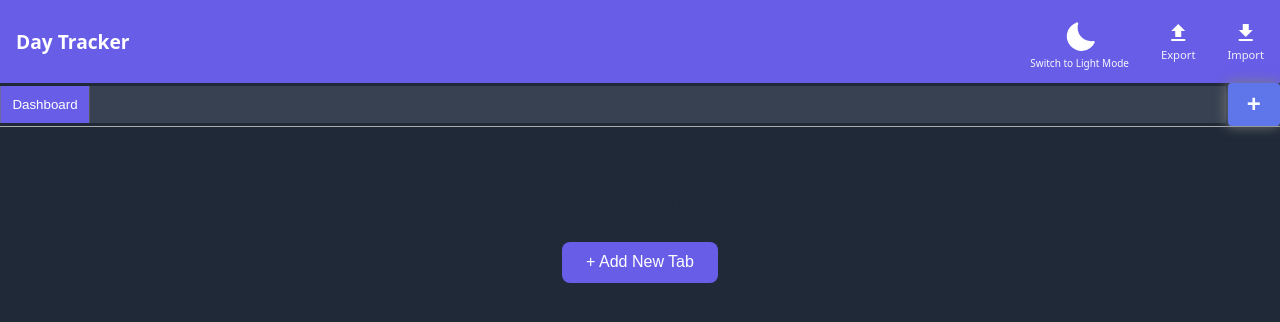
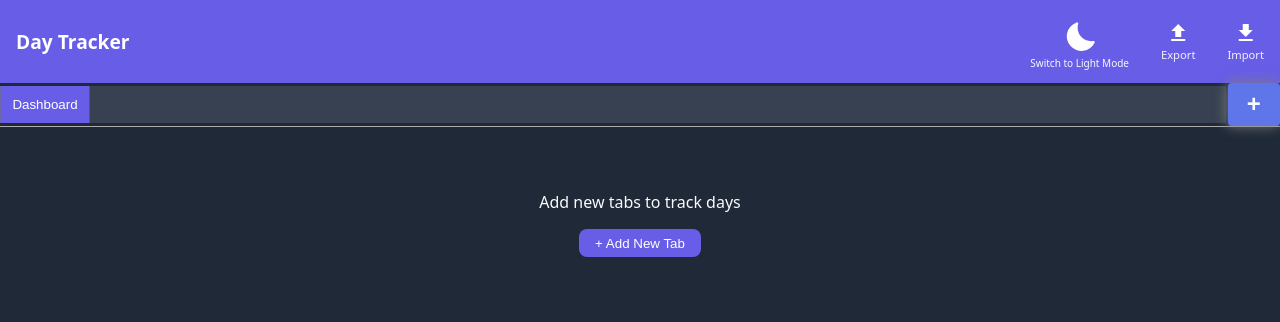
Before and after one commit to deepanshu-spec/Day-tracker, a plain HTML site: page index.html in a window 1280 px wide. Both pictures are taken after a click on the button "Toggle Theme". Drawn offline with nearby package versions, Linux system fonts and the light colour scheme.

Commit message:
v1.1 - Updated index.html for new UI

```diff
--- a/index.html
+++ b/index.html
@@ -552,6 +552,32 @@ if ("serviceWorker" in navigator) {
 </div>
 </div>  <div class="celebration-popup" id="celebrationPopup"></div>  <script>
 
+
+function updateDashboardMessageColors() {
+  const container = document.querySelector('#content > div');
+  if (!container) return;
+
+  const isDark = document.body.classList.contains('dark');
+  container.style.color = isDark ? 'var(--text-dark)' : 'var(--text-light)';
+
+  const btn = container.querySelector('button');
+  if (btn) {
+    btn.style.background = 'var(--primary)';
+    btn.style.color = 'white';
+    btn.style.border = 'none';
+    btn.style.padding = '0.4rem 1rem';
+    btn.style.borderRadius = '8px';
+    btn.style.cursor = 'pointer';
+  }
+}
+
+
+
+
+
+
+
+
 document.querySelectorAll('.dashboard-card').forEach((card, index) => {
   card.style.setProperty('--i', index);
 });
@@ -574,9 +600,14 @@ function saveTabs() {
 function toggleDarkMode() {
   document.body.classList.toggle('dark');
   const isDark = document.body.classList.contains('dark');
-  localStorage.setItem('darkMode', isDark);
+  localStorage.setItem('darkMode', isDark);  localStorage.setItem('darkMode', document.body.classList.contains('dark'));
+  updateDashboardMessageColors();
   updateThemeToggleLabel();
 }
+
+
+
+
 
 function updateThemeToggleLabel() {
   const label = document.getElementById('themeToggleLabel');
@@ -664,6 +695,16 @@ function checkCelebrations(data) {
     }
   });
 
+
+
+
+
+
+
+
+
+
+
   // Check entire tab completion
   const allComplete = data.weeks.every(w => w.every(d => d.checked));
   if (allComplete && !completedTabs[currentTab]) {
@@ -734,68 +775,36 @@ function renderDashboard() {
   const c = document.getElementById('content');
   c.innerHTML = '';
 
-  // Get all tab names except Dashboard
-  const tabNames = Object.keys(allTabs).filter(tab => tab !== 'Dashboard');
-
-  if (tabNames.length === 0) {
-    // Show message and a button to add new tab
-    const container = document.createElement('div');
-    container.style.textAlign = 'center';
-    container.style.marginTop = '3rem';
-    container.style.color = 'var(--text-light)';
-    if (document.body.classList.contains('dark')) {
-      container.style.color = 'var(--text-dark)';
-    }
-
-    const msg = document.createElement('p');
-    msg.textContent = 'Add new tabs to track days';
-    msg.style.fontSize = '1.2rem';
-    msg.style.marginBottom = '1.5rem';
-    container.appendChild(msg);
-
+  // Filter tabs excluding Dashboard and ensure they exist
+  const tabs = Object.keys(allTabs).filter(t => t !== 'Dashboard' && allTabs[t]);
+  if (tabs.length === 0) {
+    // Show message + button to add new tab
+    const div = document.createElement('div');
+    div.style.textAlign = 'center';
+    div.style.marginTop = '3rem';
+    div.innerHTML = `<p>Add new tabs to track days</p>`;
     const btn = document.createElement('button');
     btn.textContent = '+ Add New Tab';
-    btn.style.background = 'var(--primary)';
-    btn.style.color = 'white';
-    btn.style.border = 'none';
-    btn.style.padding = '0.7rem 1.5rem';
-    btn.style.fontSize = '1rem';
-    btn.style.borderRadius = '8px';
-    btn.style.cursor = 'pointer';
     btn.onclick = () => {
-      // Trigger your existing modal for new tab creation
-      document.getElementById('modalOverlay').style.display = 'flex';
-      showModal('New Tab', `
-        <form>
-          <div class="form-group"><input name="tabName" required><label>Tab name</label></div>
-          <div class="form-group"><input name="topic" required><label>Topic name</label></div>
-          <div class="form-group"><input type="number" name="days" min="1" required><label>Total days</label></div>
-          <div class="form-group"><input type="date" name="startDate" required><label>Start date</label></div>
-          <button type="submit">Create</button>
-        </form>`, fd => {
-        const n = fd.get('tabName');
-        if (allTabs[n]) return alert('Tab name already exists!');
-        allTabs[n] = createTrackerData(fd);
-        currentTab = n;
-        saveTabs();
-        render();
-        document.getElementById('modalOverlay').style.display = 'none';
-      });
+      document.querySelector('.plus-tab').click(); // trigger plus tab button
     };
-    container.appendChild(btn);
-    c.appendChild(container);
-    return; // stop here, no dashboard cards
+    div.appendChild(btn);
+    c.appendChild(div);
+
+    // Update colors based on dark/light mode
+    updateDashboardMessageColors();
+    return;
   }
 
-  // Otherwise, render dashboard cards as before
+  // Normal dashboard grid render
   c.innerHTML = '<div class="dashboard-grid"></div>';
   const grid = c.querySelector('.dashboard-grid');
-  tabNames.forEach((tab, i) => {
+
+  tabs.forEach((tab, i) => {
     const tr = allTabs[tab],
       total = tr.weeks.flat().length,
-      done = tr.weeks.flat().filter(d => d.checked).length,
-      pct = Math.round(done / total * 100);
-
+      done = tr.weeks.flat().filter(d => d.checked).length;
+    const pct = Math.round(done / total * 100);
     const card = document.createElement('div');
     card.className = 'dashboard-card';
     card.innerHTML = `
@@ -810,7 +819,8 @@ function renderDashboard() {
       <div class="card-buttons">
         <button class="open-btn" onclick="openTab('${tab}')">Open</button>
         <button class="reset-btn" onclick="resetTracker('${tab}')">Reset</button>
-      </div>`;
+      </div>
+    `;
     grid.appendChild(card);
 
     setTimeout(() => {
@@ -819,18 +829,37 @@ function renderDashboard() {
         type: 'pie',
         data: {
           labels: ['Done', 'Remaining'],
-          datasets: [{ data: [done, total - done], backgroundColor: ['#10b981', '#ef4444'] }]
+          datasets: [{
+            data: [done, total - done],
+            backgroundColor: ['#10b981', '#ef4444']
+          }]
         },
-        options: { plugins: { legend: { labels: { color: 'white' } } } }
+        options: {
+          plugins: {
+            legend: {
+              labels: { color: 'white' }
+            }
+          }
+        }
       });
 
       const wb = tr.weeks.map(w => Math.round(w.filter(d => d.checked).length / w.length * 100));
       const bctx = document.getElementById(`bar-${i}`).getContext('2d');
       new Chart(bctx, {
         type: 'bar',
-        data: { labels: wb.map((_, idx) => `W${idx + 1}`), datasets: [{ label: '%', data: wb, backgroundColor: '#fff' }] },
+        data: {
+          labels: wb.map((_, idx) => `W${idx + 1}`),
+          datasets: [{
+            label: '%',
+            data: wb,
+            backgroundColor: '#fff'
+          }]
+        },
         options: {
-          scales: { x: { ticks: { color: 'white' } }, y: { ticks: { color: 'white' } } },
+          scales: {
+            x: { ticks: { color: 'white' } },
+            y: { ticks: { color: 'white' } }
+          },
           plugins: { legend: { display: false } }
         }
       });
```
